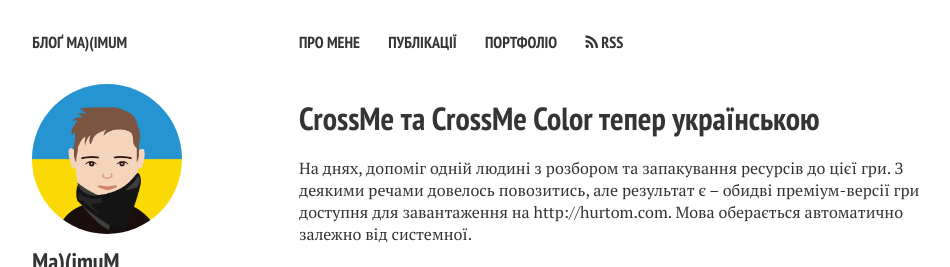
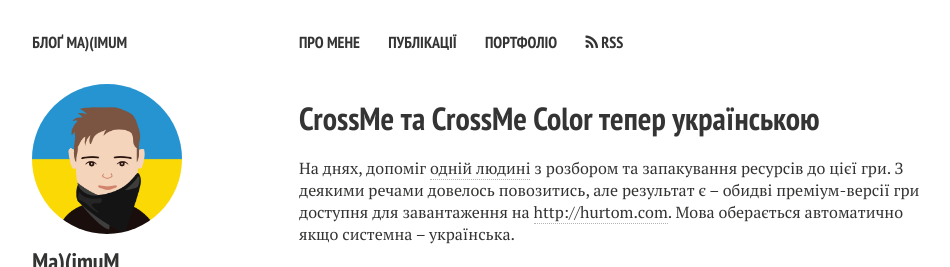
Before and after one commit to probil/probil.github.io, a Jekyll site: the page built from _posts/2014-11-21-crossme-ta-crossme-Color-teper-ukrayinskoyu.md, in a window 1280 px wide, cut to the strip 0-267 px from the top of the page. Shown: the whole strip, without its empty margins (21-971 px from the left). Built offline with Jekyll 4.4.1, drawn with Linux system fonts in a browser that asks for light colours; nearby versions of some CDN libraries; comment, search, counter and statistics services are not loaded.

Commit message:
prev post fixes

```diff
--- a/_posts/2014-11-21-crossme-ta-crossme-Color-teper-ukrayinskoyu.md
+++ b/_posts/2014-11-21-crossme-ta-crossme-Color-teper-ukrayinskoyu.md
@@ -9,7 +9,7 @@
 comments: true
 ---
 
-На днях, допоміг одній людині з розбором та запакування ресурсів до цієї гри. З деякими речами довелось повозитись, але результат є – обидві преміум-версії гри доступня для завантаження на http://hurtom.com. Мова оберається автоматично залежно від системної.
+На днях, допоміг [одній людині](https://toloka.hurtom.com/profile.php?mode=viewprofile&u=3578) з розбором та запакування ресурсів до цієї гри. З деякими речами довелось повозитись, але результат є – обидві преміум-версії гри доступня для завантаження на [http://hurtom.com](http://hurtom.com). Мова оберається автоматично якщо системна – українська.
 
 <iframe width="560" height="315" src="//www.youtube.com/embed/6PBcGe3UKoE" frameborder="0" allowfullscreen></iframe>
 
```
